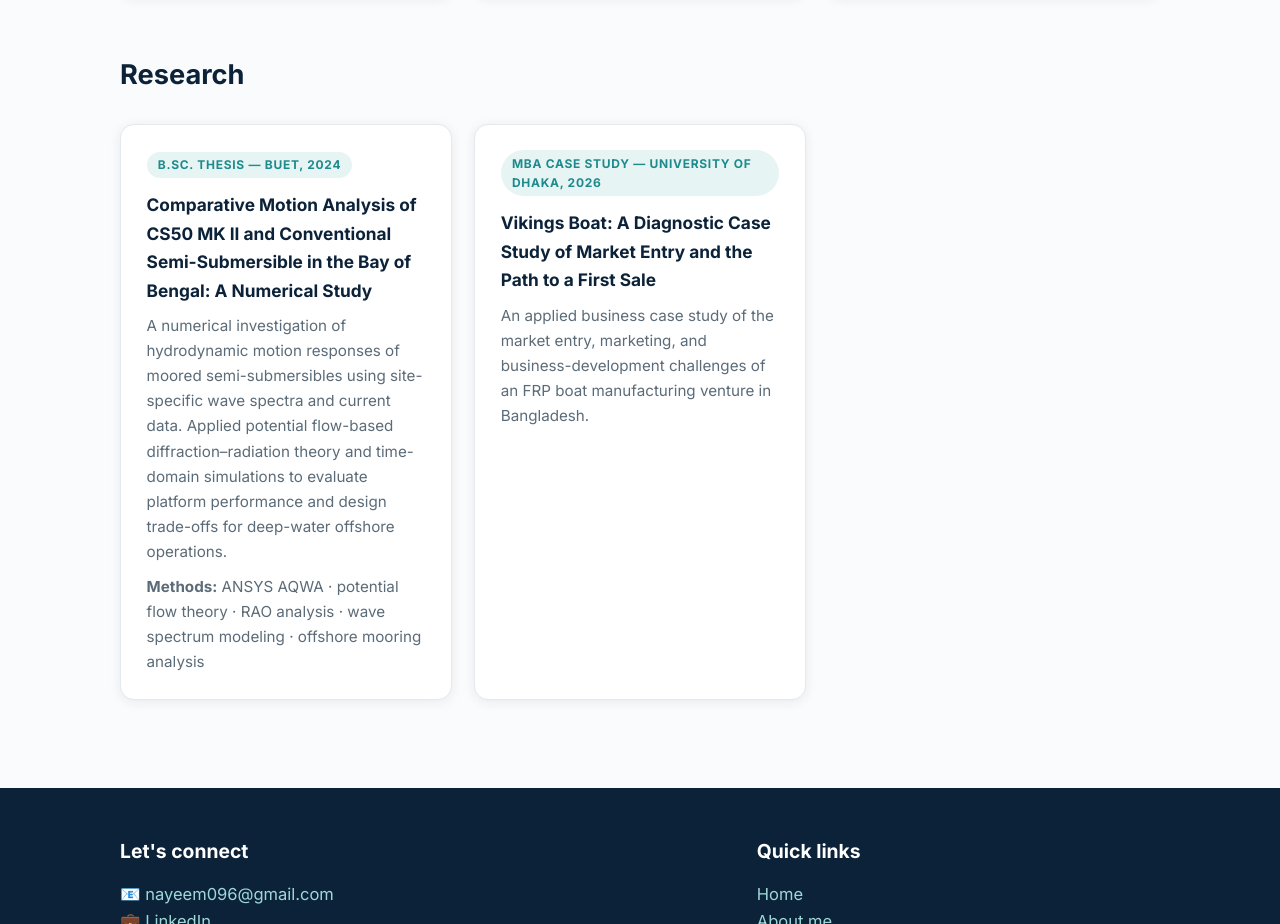
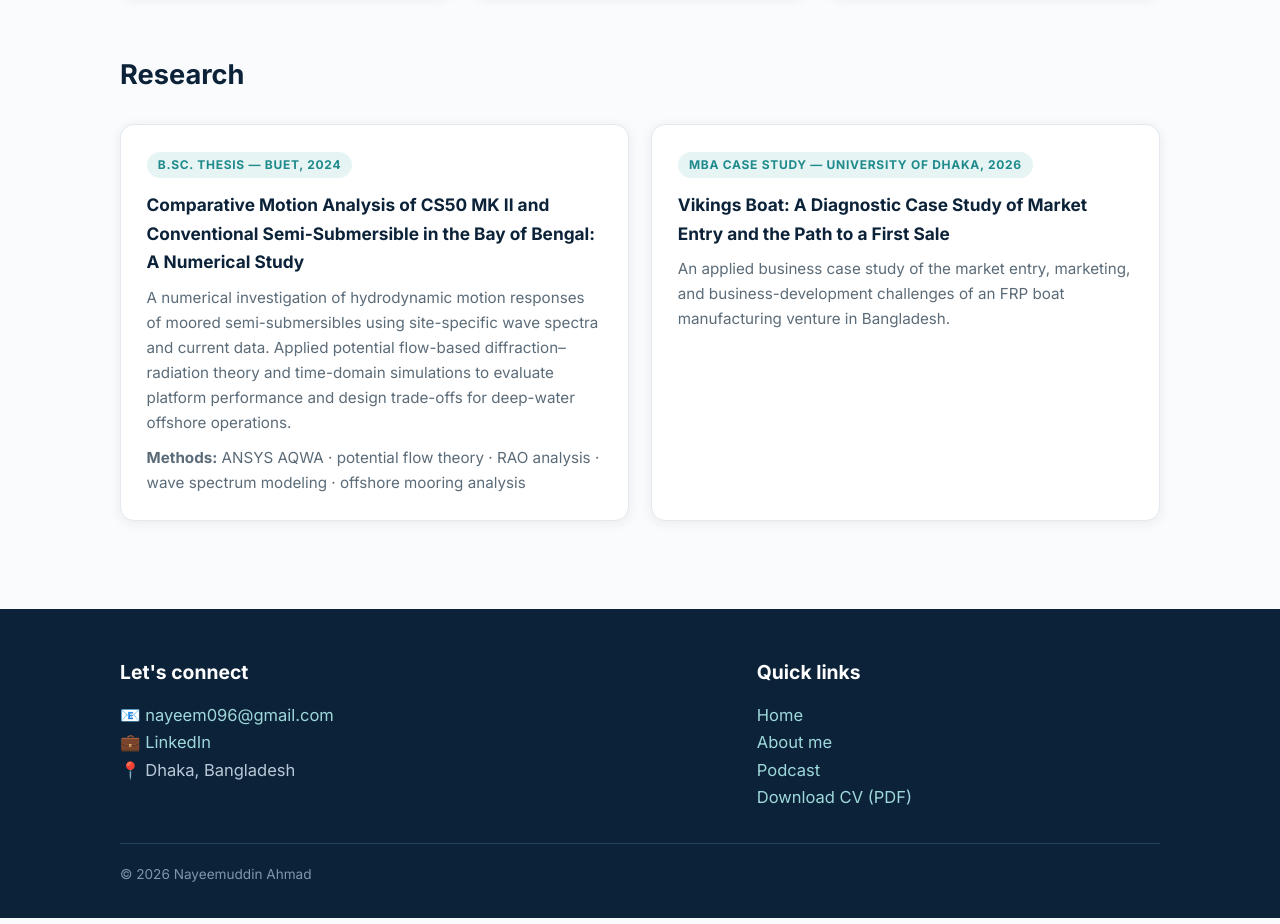
Before and after one commit to Nayeem096/nayeem096.github.io, a plain HTML site: page work.html in a window 1280 px wide. Shown: the part 1689-2613 px from the top of the page. Drawn offline with Linux system fonts and the light colour scheme.

Commit message:
Update stylesheet and CV PDF

```diff
--- a/assets/style.css
+++ b/assets/style.css
@@ -145,3 +145,7 @@ footer a { color: #9fd8d9; }
   .hero h1 { font-size: 2rem; }
   .hero-photo { max-width: 340px; }
 }
+
+/* two-column card grid (Research) */
+.card-grid.two { grid-template-columns: repeat(2, 1fr); }
+@media (max-width: 820px) { .card-grid.two { grid-template-columns: 1fr; } }
```
Also changed, not shown: 1 other file.
